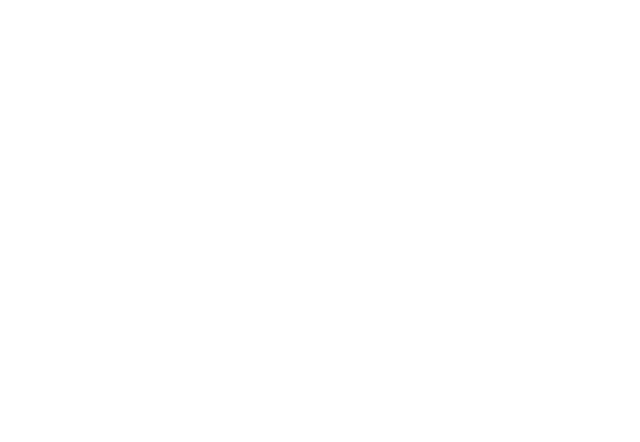
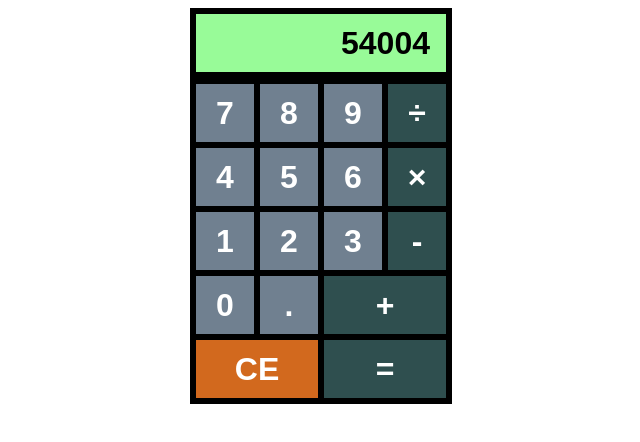
Before and after one commit to CyberDagger/odin_calculator, a plain HTML site: page index.html in a window 1280 px wide. Shown: the whole page, without its empty margins (319-959 px from the left). Drawn offline with Linux system fonts and the light colour scheme.

Commit message:
Buttons and display

```diff
--- a/index.html
+++ b/index.html
@@ -4,9 +4,41 @@
     <meta charset="UTF-8">
     <meta name="viewport" content="width=device-width, initial-scale=1.0">
     <title>Calculator</title>
+    <link rel="stylesheet" href="styles.css">
     <script defer src="main.js"></script>
 </head>
 <body>
-
+    <div class="display-container">
+        <div id="display">54004</div>
+    </div>
+    <div class="button-container">
+        <div class="container-row">
+            <div id="button-7" class="button">7</div>
+            <div id="button-8" class="button">8</div>
+            <div id="button-9" class="button">9</div>
+            <div id="button-divide" class="button operator">÷</div>
+        </div>
+        <div class="container-row">
+            <div id="button-4" class="button">4</div>
+            <div id="button-5" class="button">5</div>
+            <div id="button-6" class="button">6</div>
+            <div id="button-multiply" class="button operator">×</div>
+        </div>
+        <div class="container-row">
+            <div id="button-1" class="button">1</div>
+            <div id="button-2" class="button">2</div>
+            <div id="button-3" class="button">3</div>
+            <div id="button-subtract" class="button operator">-</div>
+        </div>
+        <div class="container-row">
+            <div id="button-0" class="button">0</div>
+            <div id="button-decimal" class="button">.</div>
+            <div id="button-add" class="button operator plus">+</div>
+        </div>
+        <div class="container-row">
+            <div id="button-add" class="button clear">CE</div>
+            <div id="button-equals" class="button operator equals">=</div>
+        </div>
+    </div>
 </body>
 </html>
--- /dev/null
+++ b/styles.css
@@ -0,0 +1,66 @@
+body {
+    font-family: Arial, sans-serif;
+    display: flex;
+    flex-direction: column;
+    justify-content: center;
+    align-items: center;
+}
+
+.display-container {
+    border: 3px solid black;
+}
+
+#display {
+    box-sizing: border-box;
+    display: flex;
+    justify-content: flex-end;
+    align-items: center;
+    width: 256px;
+    height: 64px;
+    border: 3px solid black;
+    padding: 16px;
+    font-size: 32px;
+    color: black;
+    font-weight: bold;
+    background-color: palegreen;
+}
+
+.button-container {
+    display: flex;
+    flex-direction: column;
+    justify-content: center;
+    border: 3px solid black;
+}
+
+.container-row {
+    display: flex;
+    justify-content: center;
+}
+
+.button {
+    box-sizing: border-box;
+    display: flex;
+    justify-content: center;
+    align-items: center;
+    width: 64px;
+    height: 64px;
+    border: 3px solid black;
+    font-size: 32px;
+    color: white;
+    font-weight: bold;
+    background-color: slategray;
+}
+
+.button.operator {
+    background-color: darkslategray;
+}
+
+.button.clear {
+    background-color: chocolate;
+}
+
+.button.plus,
+.button.equals,
+.button.clear {
+    width: 128px;
+}
```
